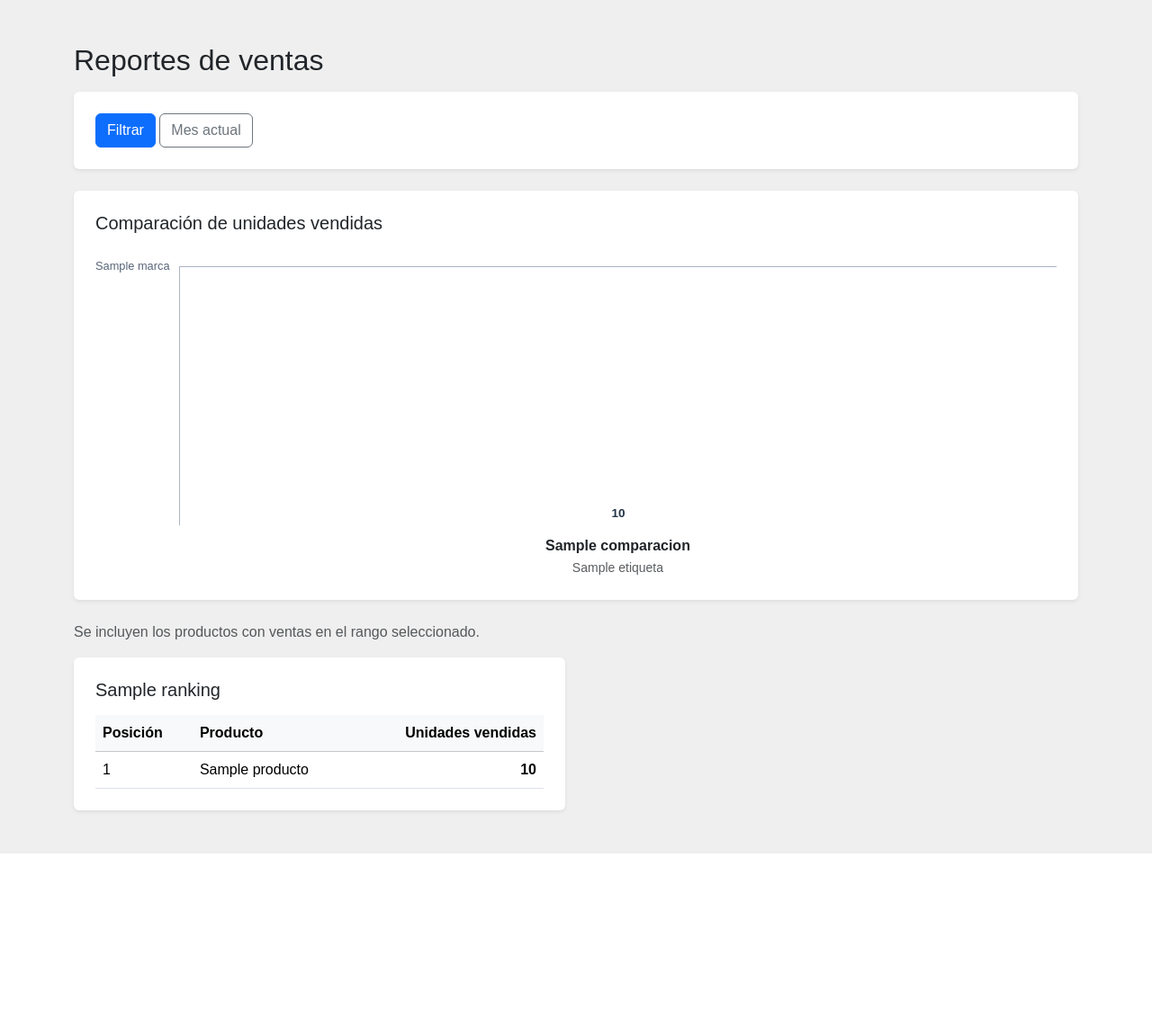
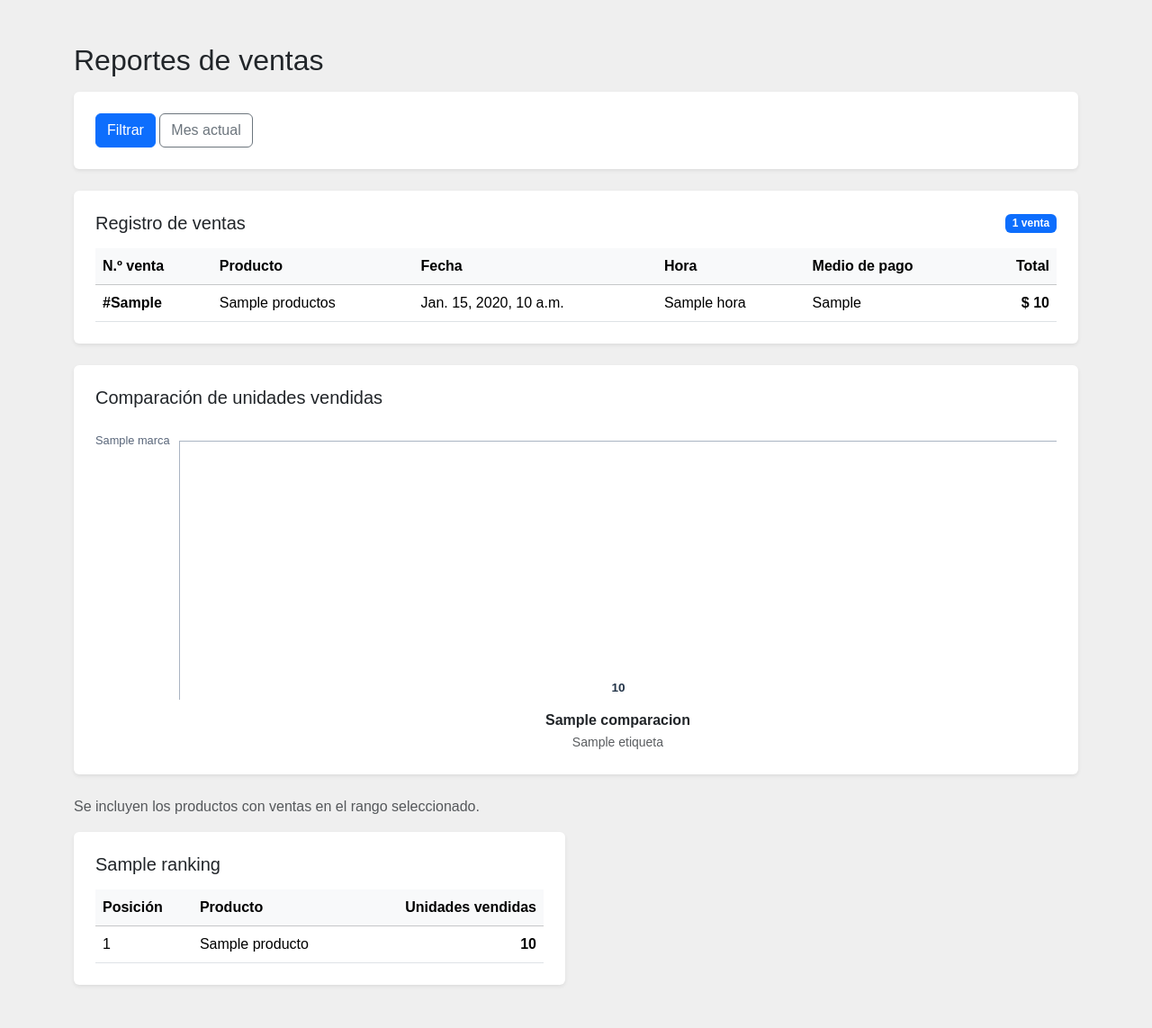
Before and after one commit to r4kizz/EV3_IS, a Django app: template templates/reportes/ranking.html in a window 1280 px wide. Shown: the part 68-1211 px from the top of the page at 90% size. Before the commit the page ends 1017 px from the top, so only its background shows below. Run offline with Django 5.2, Linux system fonts and the light colour scheme; the template is opened without the code that fills it: most values are stand-ins (such as "Sample title", 1, 10 or a date in 2020).

Commit message:
agregados

```diff
--- a/static/css/reportes.css
+++ b/static/css/reportes.css
@@ -78,3 +78,11 @@
     overflow-wrap: anywhere;
     text-align: center;
 }
+
+.registro-ventas .table-responsive {
+    scrollbar-width: thin;
+}
+
+.registro-ventas .table {
+    border-radius: 0.5rem;
+}
--- a/templates/reportes/ranking.html
+++ b/templates/reportes/ranking.html
@@ -36,6 +36,41 @@
                 </div>
             </div>
         </form>
+
+        {% if ventas %}
+            <section class="registro-ventas card border-0 shadow-sm p-3 p-sm-4 mb-4" aria-labelledby="registro-ventas">
+                <div class="d-flex flex-wrap justify-content-between align-items-center gap-2 mb-3">
+                    <h2 id="registro-ventas" class="h5 mb-0">Registro de ventas</h2>
+                    <span class="badge text-bg-primary">{{ ventas|length }} venta{{ ventas|length|pluralize:"s" }}</span>
+                </div>
+                <div class="table-responsive">
+                    <table class="table table-hover align-middle mb-0">
+                        <thead class="table-light">
+                            <tr>
+                                <th scope="col">N.º venta</th>
+                                <th scope="col">Producto</th>
+                                <th scope="col">Fecha</th>
+                                <th scope="col">Hora</th>
+                                <th scope="col">Medio de pago</th>
+                                <th scope="col" class="text-end">Total</th>
+                            </tr>
+                        </thead>
+                        <tbody>
+                            {% for venta in ventas %}
+                                <tr>
+                                    <td class="fw-semibold">#{{ venta.id_venta }}</td>
+                                    <td>{{ venta.productos }}</td>
+                                    <td>{{ venta.fecha }}</td>
+                                    <td>{{ venta.hora }}</td>
+                                    <td>{{ venta.medio_pago }}</td>
+                                    <td class="text-end fw-semibold">$ {{ venta.total|floatformat:0 }}</td>
+                                </tr>
+                            {% endfor %}
+                        </tbody>
+                    </table>
+                </div>
+            </section>
+        {% endif %}
 
         {% if rankings %}
             <figure class="card border-0 shadow-sm p-3 p-sm-4 mb-4" aria-labelledby="comparacion-ventas">
@@ -107,7 +142,7 @@
                     </section>
                 {% endfor %}
             </div>
-        {% elif not form.errors %}
+        {% elif not ventas and not form.errors %}
             <p class="alert alert-secondary mb-0">No hay ventas en el rango seleccionado.</p>
         {% endif %}
     </main>
--- a/usuarios/views.py
+++ b/usuarios/views.py
@@ -26,7 +26,11 @@ def iniciar_sesion(request):
             request.session["almacen_usuario_id"] = id_usuario
             rotate_token(request)
             return redirect("inicio")
-        mensaje = "la cuenta se encuentra bloqueada" if bloqueado else "credenciales incorrectas"
+        mensaje = (
+            "la cuenta se encuentra bloqueada por un minuto"
+            if bloqueado
+            else "credenciales incorrectas"
+        )
         form.add_error(None, mensaje)
 
     return render(request, "registration/login.html", {"form": form})
```
Also changed, not shown: static/css/inventario.css (+10 -0 lines), templates/inventario/productos.html (+50 -3 lines), usuarios/reportes.py (+32 -1 lines).
